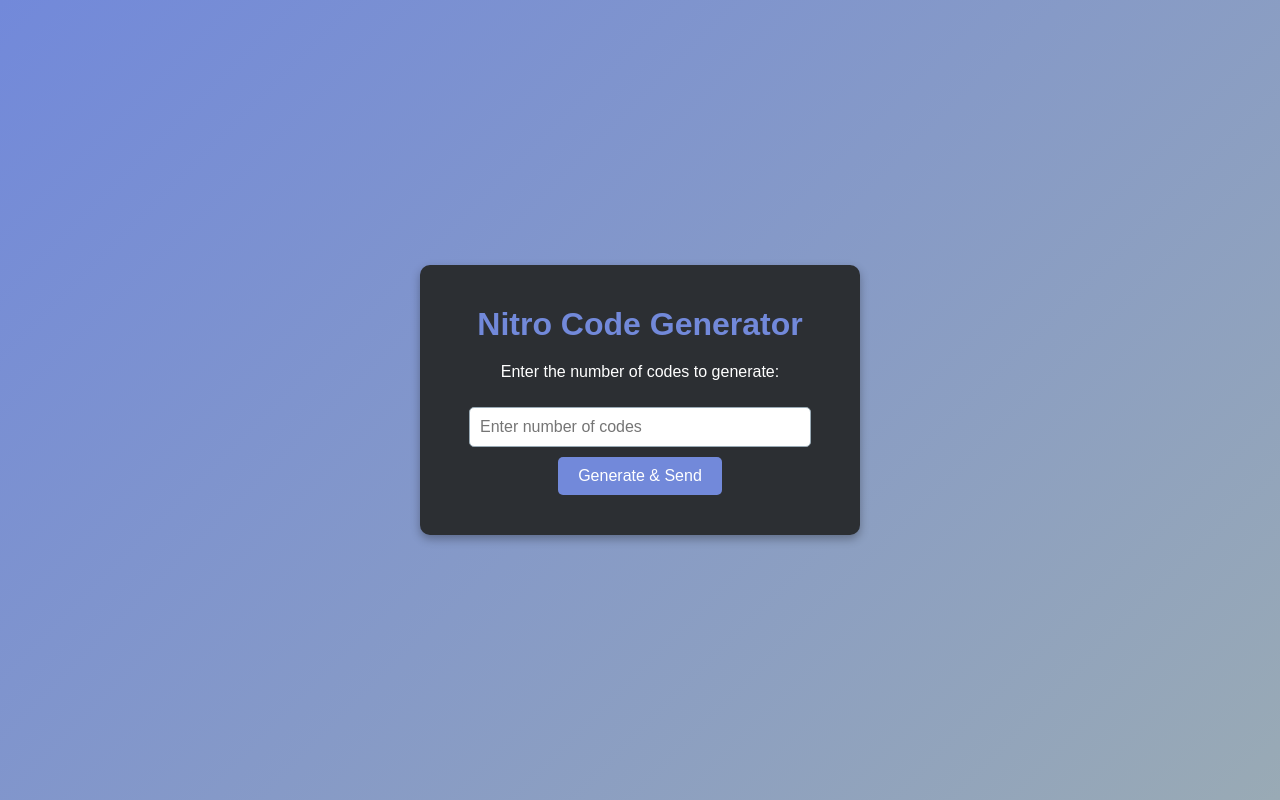
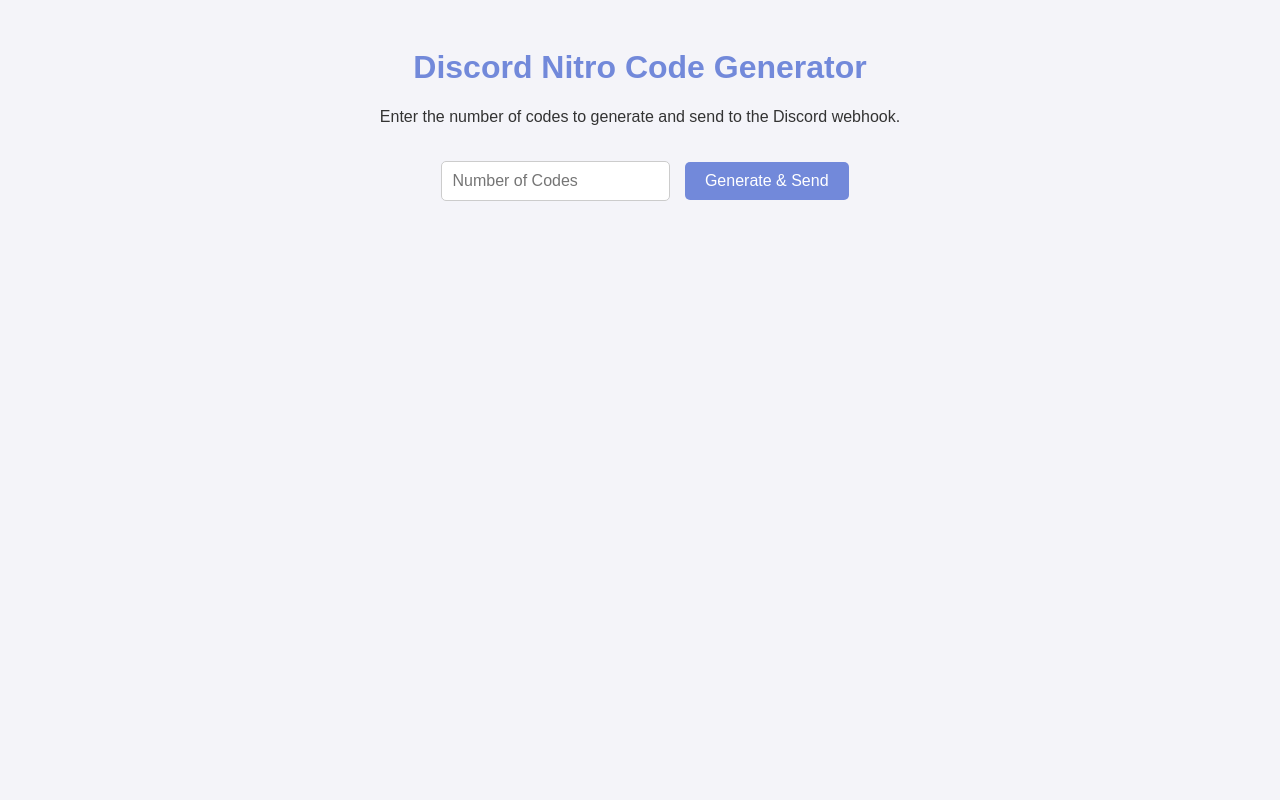
Before and after one commit to betdm/nipo-timpo, a plain HTML site: page index.html in a window 1280 px wide. Drawn offline with Linux system fonts and the light colour scheme.

Commit message:
Update index.html

```diff
--- a/index.html
+++ b/index.html
@@ -3,66 +3,50 @@
 <head>
     <meta charset="UTF-8">
     <meta name="viewport" content="width=device-width, initial-scale=1.0">
-    <title>Nitro Code Generator</title>
+    <title>Discord Nitro Code Generator</title>
     <style>
         body {
-            font-family: 'Arial', sans-serif;
-            margin: 0;
-            padding: 0;
-            background: linear-gradient(135deg, #7289da, #99aab5);
-            color: #ffffff;
+            font-family: Arial, sans-serif;
+            background-color: #f4f4f9;
+            color: #333;
             text-align: center;
-            min-height: 100vh;
-            display: flex;
-            justify-content: center;
-            align-items: center;
-        }
-        .container {
-            background: #2c2f33;
             padding: 20px;
-            border-radius: 10px;
-            box-shadow: 0 4px 10px rgba(0, 0, 0, 0.3);
-            width: 100%;
-            max-width: 400px;
         }
         h1 {
-            margin-bottom: 20px;
             color: #7289da;
-        }
-        input {
-            width: 80%;
-            padding: 10px;
-            margin: 10px 0;
-            border: 1px solid #99aab5;
-            border-radius: 5px;
-            font-size: 16px;
         }
         button {
             background-color: #7289da;
             color: white;
             border: none;
             padding: 10px 20px;
+            margin-top: 20px;
             font-size: 16px;
             cursor: pointer;
             border-radius: 5px;
-            transition: background-color 0.3s;
         }
         button:hover {
             background-color: #5b6eae;
         }
-        .output {
+        input {
+            padding: 10px;
+            margin: 10px;
+            font-size: 16px;
+            border: 1px solid #ccc;
+            border-radius: 5px;
+        }
+        #output {
             margin-top: 20px;
+            text-align: center;
         }
     </style>
 </head>
 <body>
-    <div class="container">
-        <h1>Nitro Code Generator</h1>
-        <p>Enter the number of codes to generate:</p>
-        <input type="number" id="codeCount" placeholder="Enter number of codes" min="1">
-        <button onclick="generateCodes()">Generate & Send</button>
-        <div class="output" id="output"></div>
-    </div>
+    <h1>Discord Nitro Code Generator</h1>
+    <p>Enter the number of codes to generate and send to the Discord webhook.</p>
+    <input type="number" id="codeCount" placeholder="Number of Codes" min="1">
+    <button onclick="generateCodes()">Generate & Send</button>
+    <div id="output"></div>
 
     <script>
         async function generateCodes() {
@@ -85,10 +69,15 @@
                 });
 
                 const result = await response.json();
-                output.innerHTML = result.message || "An error occurred.";
+                if (response.ok) {
+                    output.innerHTML = `<p>${result.message}</p>`;
+                } else {
+                    output.innerHTML = `<p>Error: ${result.message}</p>`;
+                    console.error("Backend Error:", result.error || result);
+                }
             } catch (error) {
-                console.error("Error:", error);
-                output.innerHTML = "Failed to send codes.";
+                console.error("Request Error:", error);
+                output.innerHTML = "Failed to send codes. Please try again.";
             }
         }
     </script>
```
